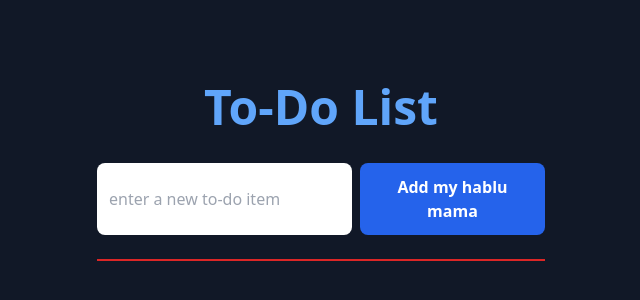
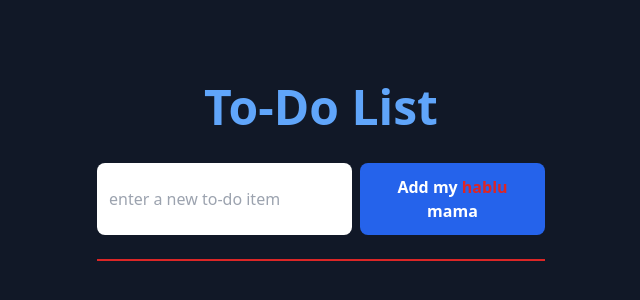
Before and after one commit to NINayeem/add-assignment-js, a plain HTML site: page index.html in a window 1280 px wide. Shown: the part 228-528 px from the top of the page, 319-959 px from the left. Drawn offline with nearby package versions, Linux system fonts and the light colour scheme.

Commit message:
bosy 2 edit  btne

```diff
--- a/index.html
+++ b/index.html
@@ -13,9 +13,9 @@
 
   <!-- Input Section -->
   <div class="w-full max-w-md flex gap-2 mb-6">
-    <input id="todo-input"type="text"  placeholder="enter a new to-do item" class="flex-grow p-3 rounded-lg text-gray-900 focus:outline-none focus:ring-2 focus:ring-blue-500"
+    <input id="todo-input"type="text"  placeholder="enter a new to-do item " class="flex-grow p-3 rounded-lg text-gray-900 focus:outline-none focus:ring-2 focus:ring-blue-500"
     />
-    <button id="add-btn"class="bg-blue-600 hover:bg-blue-700 px-5 py-3 rounded-lg font-semibold transition ">Add my hablu mama </button>
+    <button id="add-btn"class="bg-blue-600 hover:bg-blue-700 px-5 py-3 rounded-lg font-semibold transition ">Add my <span class="text-red-600">hablu </span> mama </button>
   </div>
 
   <!-- To-Do List -->
```
